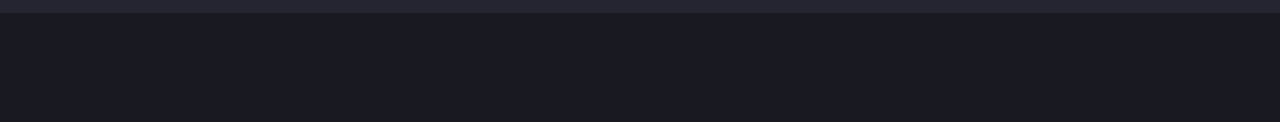
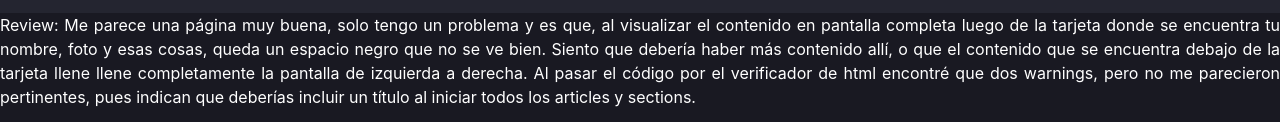
Before and after one commit to jdsermu1/WebPage, a plain HTML site: page index.html in a window 1280 px wide. Shown: the part 4540-4662 px from the top of the page. Before the commit the page ends 4553 px from the top, so only its background shows below. Drawn offline with nearby package versions, Linux system fonts and the light colour scheme.

Commit message:
Review Juan Daniel Castrellon

```diff
--- a/index.html
+++ b/index.html
@@ -513,6 +513,14 @@
     </footer>
 
 </div>
+<p>Review: Me parece una página muy buena, solo tengo un problema y es que, al visualizar el contenido en pantalla completa
+    luego de la tarjeta donde se encuentra tu nombre, foto y esas cosas, queda un espacio negro que no se ve bien. Siento que
+    debería haber más contenido allí, o que el contenido que se encuentra debajo de la tarjeta llene llene completamente la pantalla
+    de izquierda a derecha.
+    Al pasar el código por el verificador de html encontré que dos warnings, pero no me parecieron pertinentes, pues indican que
+    deberías incluir un título al iniciar todos los articles y sections.
+</p>
+
 <script src="https://ajax.googleapis.com/ajax/libs/jquery/2.1.4/jquery.min.js"></script>
 <script src="js/bootstrap.js"></script>
 </body>
```
